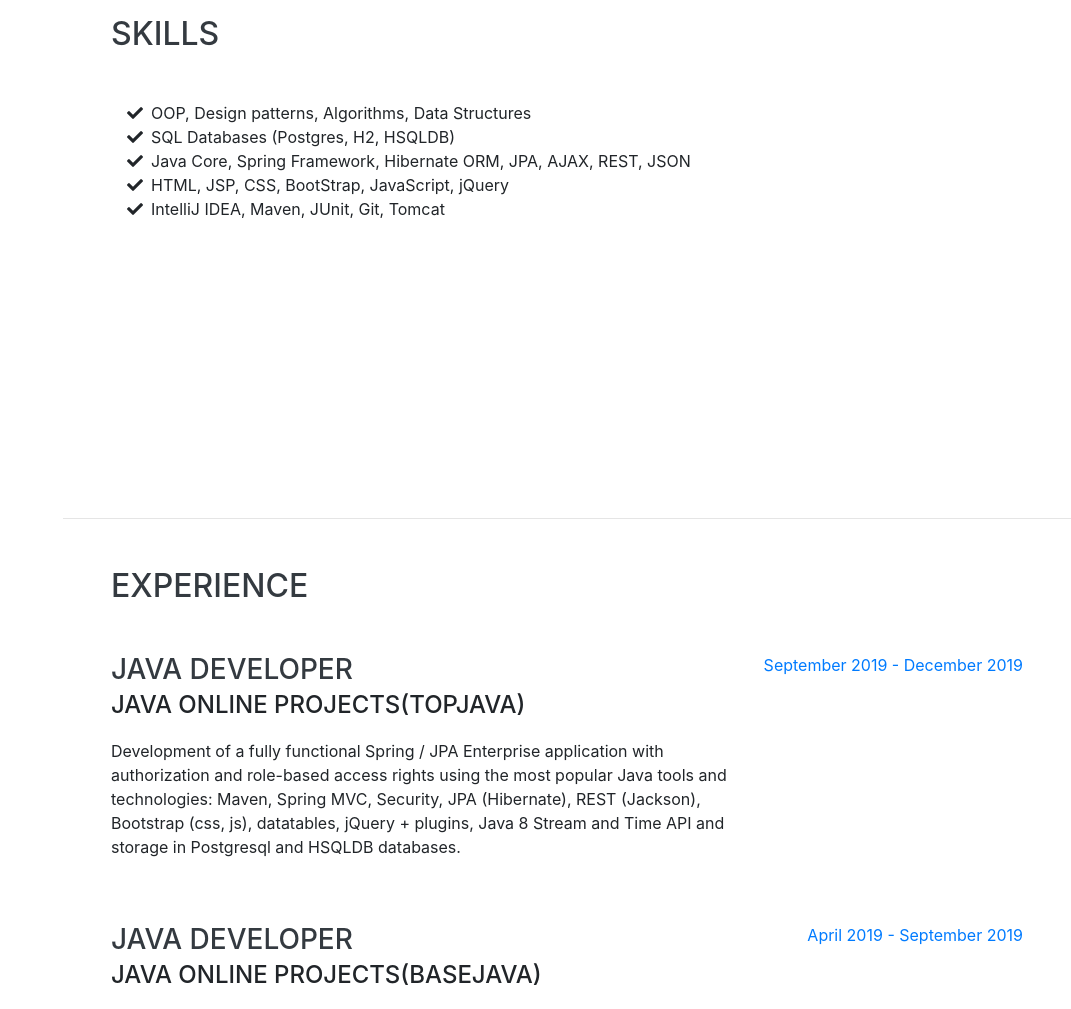
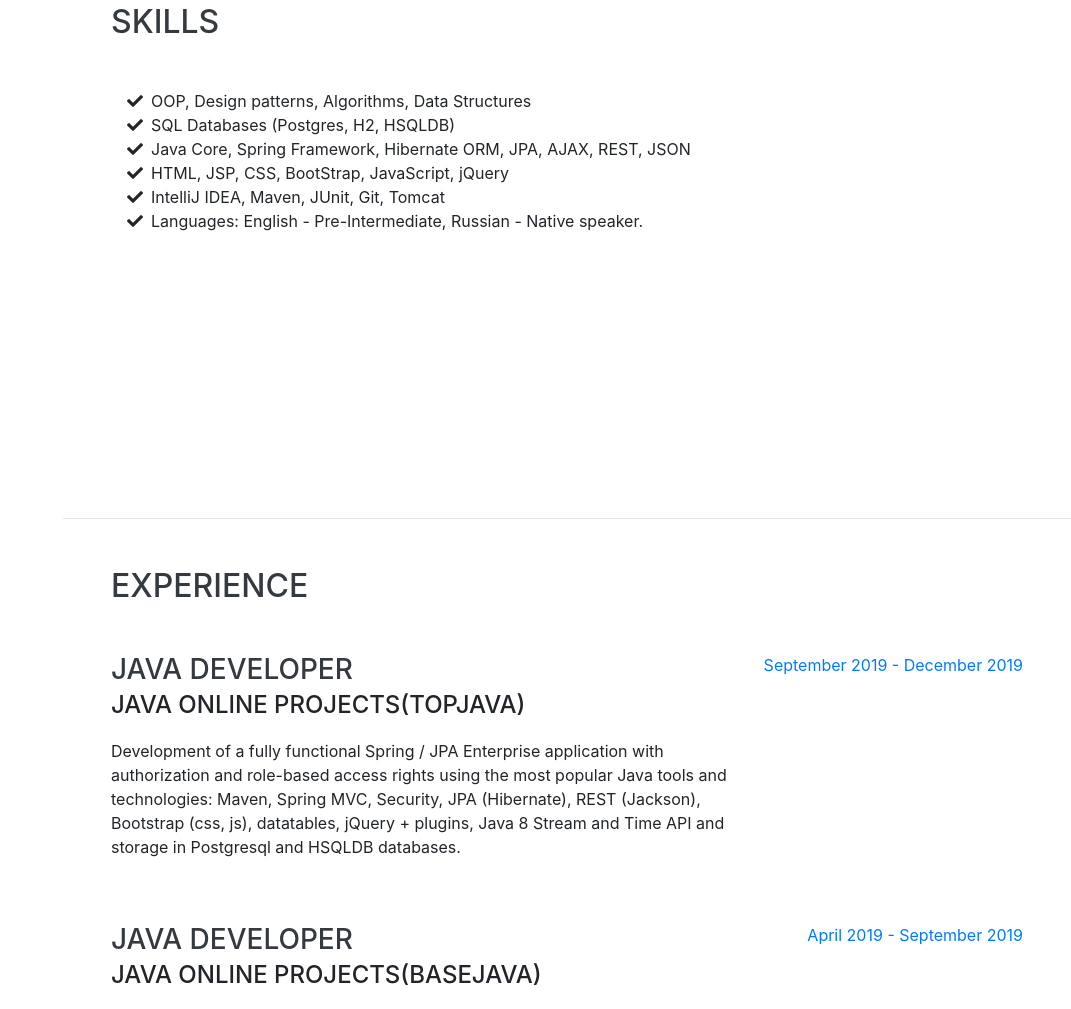
Before and after one commit to MaxRybalkin91/MaxRybalkin91.github.io, a website with bundled scripts: page index.html in a window 1280 px wide. Shown: the part 1083-2092 px from the top of the page, without its empty margins (209-1280 px from the left). Built offline with nearby package versions, Linux system fonts and the light colour scheme; a web font is replaced by a local one.

```diff
--- a/index.html
+++ b/index.html
@@ -102,6 +102,10 @@
                 <li>
                     <i class="fa-li fa fa-check"></i>
                     IntelliJ IDEA, Maven, JUnit, Git, Tomcat
+                </li>
+                <li>
+                    <i class="fa-li fa fa-check"></i>
+                    Languages: English - Pre-Intermediate, Russian - Native speaker.
                 </li>
             </ul>
         </div>
```
